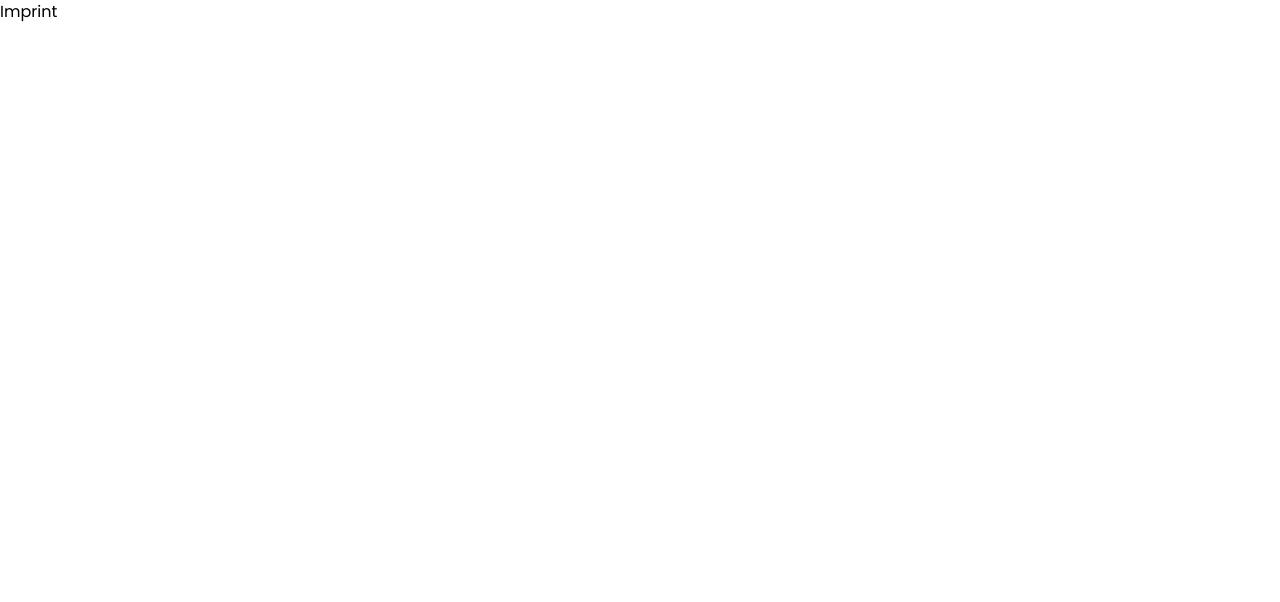
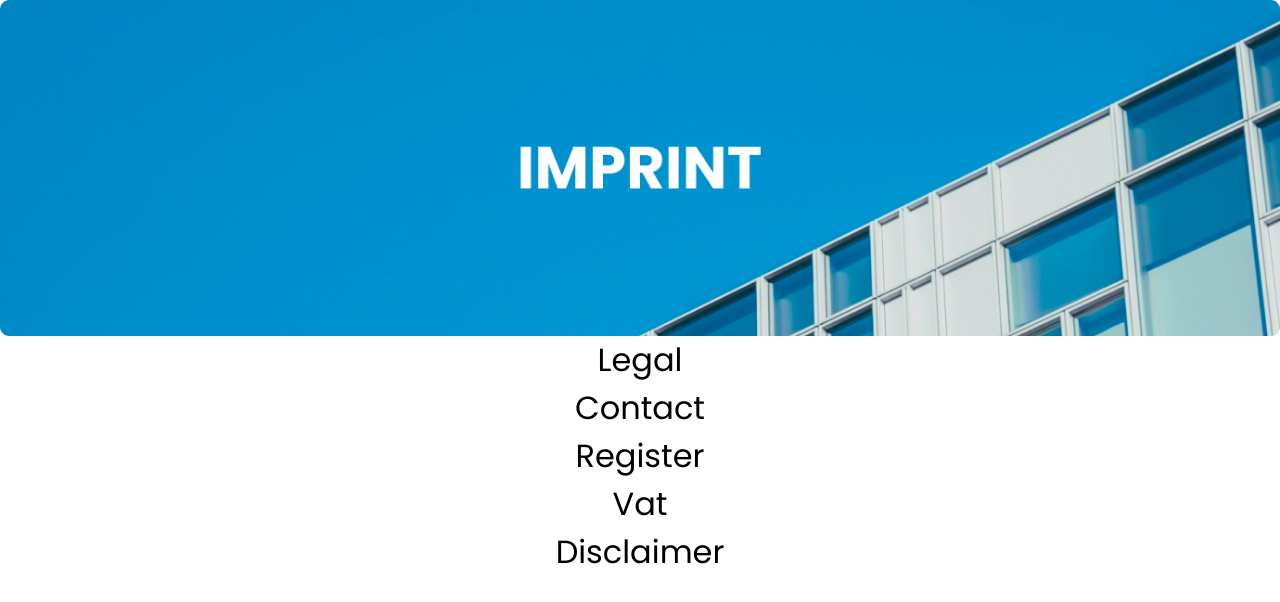
Before and after one commit to vignesh7567/brand-labeling, a React (Vite) app: page /imprint in a window 1280 px wide. Shown: the top 602 px of the page. Built offline with nearby package versions, Linux system fonts and the light colour scheme.

Commit message:
todays last patch

```diff
--- a/src/components/Footer/Footer.jsx
+++ b/src/components/Footer/Footer.jsx
@@ -32,7 +32,7 @@ const Footer = () => {
                 <div className=' text-[16px] md:text-[24px] font-[600]'>COMPANY</div>
                 <div className=' flex flex-col gap-2 text-[14px] md:text-[20px]'>
                     <Link className=' cursor-pointer'>About Us</Link>
-                    <Link className=' cursor-pointer'>Imprint</Link>
+                    <Link to="imprint" className=' cursor-pointer'>Imprint</Link>
                 </div>
             </div>
             <div className='flex flex-col gap-2'>
--- a/src/components/Home/ContactUs.jsx
+++ b/src/components/Home/ContactUs.jsx
@@ -2,8 +2,35 @@ import React from 'react'
 
 const ContactUs = () => {
   return (
-    <div>
-      ContactUs
+    <div className=' flex flex-col justify-center items-center px-[16px] py-[60px] md:py-[130px]'>
+      <div className=' flex justify-center items-center text-center text-[20px] md:text-[64px] font-[800] pb-[30px]'>CONTACT US</div>
+      <div className=' flex justify-center items-center bg-[#D9D9D9] rounded-2xl w-full md:w-[700px]'>
+        <form className=' flex flex-col gap-4 p-[20px] md:p-[50px] w-full'>
+          <div className=' flex flex-col gap-1'>
+            <label className=' text-[16px] md:text-[20px] font-[500]'>Name</label>
+            <input className=' bg-white px-[6px] py-[10px] text-[14px] rounded-[6px]' type="text" name="name" required />
+          </div>
+          <div className=' flex flex-col gap-1'>
+            <label className=' text-[16px] md:text-[20px] font-[500]'>Email</label>
+            <input className=' bg-white px-[6px] py-[10px] text-[14px] rounded-[6px]' type="email" name="email" required />
+          </div>
+          <div  className=' flex flex-col gap-1'>
+            <label className=' text-[16px] md:text-[20px] font-[500]'>Phone Number</label>
+            <input className=' bg-white px-[6px] py-[10px] text-[14px] rounded-[6px]' type="text" name="phoneno" required />
+          </div>
+          <div className=' flex flex-col gap-1'>
+            <label className=' text-[16px] md:text-[20px] font-[500]'>Product Details</label>
+            <input className=' bg-white px-[6px] py-[10px] text-[14px] rounded-[6px]' type="text" name="productDetails" required />
+          </div>
+          <div className=' flex flex-col gap-1'>
+            <label className=' text-[16px] md:text-[20px] font-[500]'>Your Message</label>
+            <textarea className=' bg-white p-[4px] text-[14px] rounded-[6px] min-h-[150px]'></textarea>
+          </div>
+          <div className=' flex justify-center items-center pt-[10px] md:pt-[20px]'>
+            <button type='submit' className=' bg-[#0081AE] text-white w-full md:w-[80%] py-[8px] md:py-[16px] cursor-pointer rounded-xl'>Send Message</button>
+          </div>
+        </form>
+      </div>
     </div>
   )
 }
--- /dev/null
+++ b/src/components/Imprint/Contact.jsx
@@ -0,0 +1,11 @@
+import React from 'react'
+
+const Contact = () => {
+  return (
+    <div>
+      Contact
+    </div>
+  )
+}
+
+export default Contact
--- /dev/null
+++ b/src/components/Imprint/Disclaimer.jsx
@@ -0,0 +1,11 @@
+import React from 'react'
+
+const Disclaimer = () => {
+  return (
+    <div>
+      Disclaimer
+    </div>
+  )
+}
+
+export default Disclaimer
--- /dev/null
+++ b/src/components/Imprint/Legal.jsx
@@ -0,0 +1,11 @@
+import React from 'react'
+
+const Legal = () => {
+  return (
+    <div>
+      Legal
+    </div>
+  )
+}
+
+export default Legal
--- /dev/null
+++ b/src/components/Imprint/Register.jsx
@@ -0,0 +1,11 @@
+import React from 'react'
+
+const Register = () => {
+  return (
+    <div>
+      Register
+    </div>
+  )
+}
+
+export default Register
--- /dev/null
+++ b/src/components/Imprint/Vat.jsx
@@ -0,0 +1,11 @@
+import React from 'react'
+
+const Vat = () => {
+  return (
+    <div>
+      Vat
+    </div>
+  )
+}
+
+export default Vat
--- a/src/pages/Home.jsx
+++ b/src/pages/Home.jsx
@@ -31,7 +31,7 @@ const Home = () => {
       <div>
         <img src={brandLabellingImage} className=' w-full object-contain' />
       </div>
-      <div className='block md:hidden'>
+      <div className='block md:hidden pt-[36px]'>
         <ProductNavigator />
       </div>
       <ContactUs />
--- a/src/pages/Imprint.jsx
+++ b/src/pages/Imprint.jsx
@@ -1,9 +1,22 @@
 import React from 'react'
+import Legal from '../components/Imprint/Legal'
+import Contact from '../components/Imprint/Contact'
+import Register from '../components/Imprint/Register'
+import Vat from '../components/Imprint/Vat'
+import Disclaimer from '../components/Imprint/Disclaimer'
+import impringbgImg from '../assets/imprint/topImg.jpg'
 
 const Imprint = () => {
   return (
-    <div>
-      Imprint
+    <div className=' text-[32px] text-center'>
+      <div>
+        <img src={impringbgImg} className=' w-full object-contain' />
+      </div>
+      <Legal />
+      <Contact />
+      <Register />
+      <Vat />
+      <Disclaimer />
     </div>
   )
 }
```
Also changed, not shown: src/assets/imprint/topImg.jpg (added).
